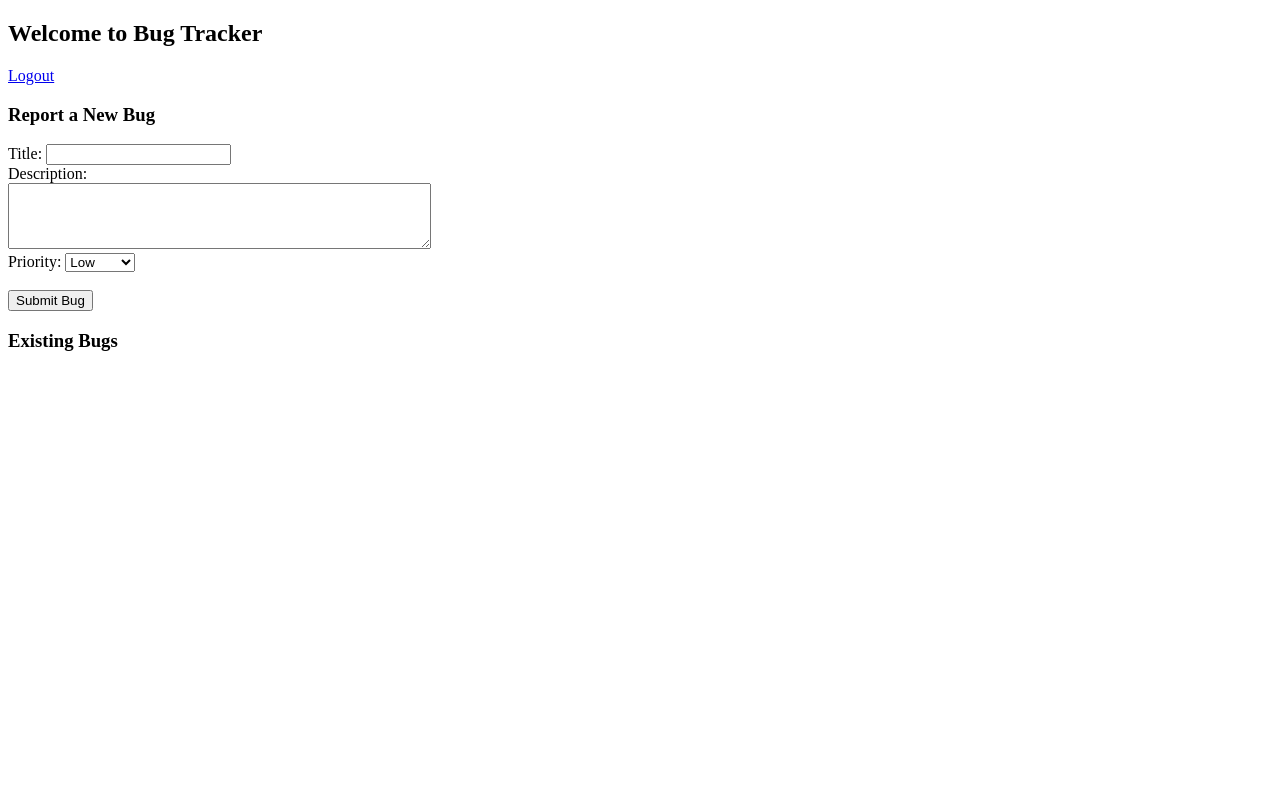
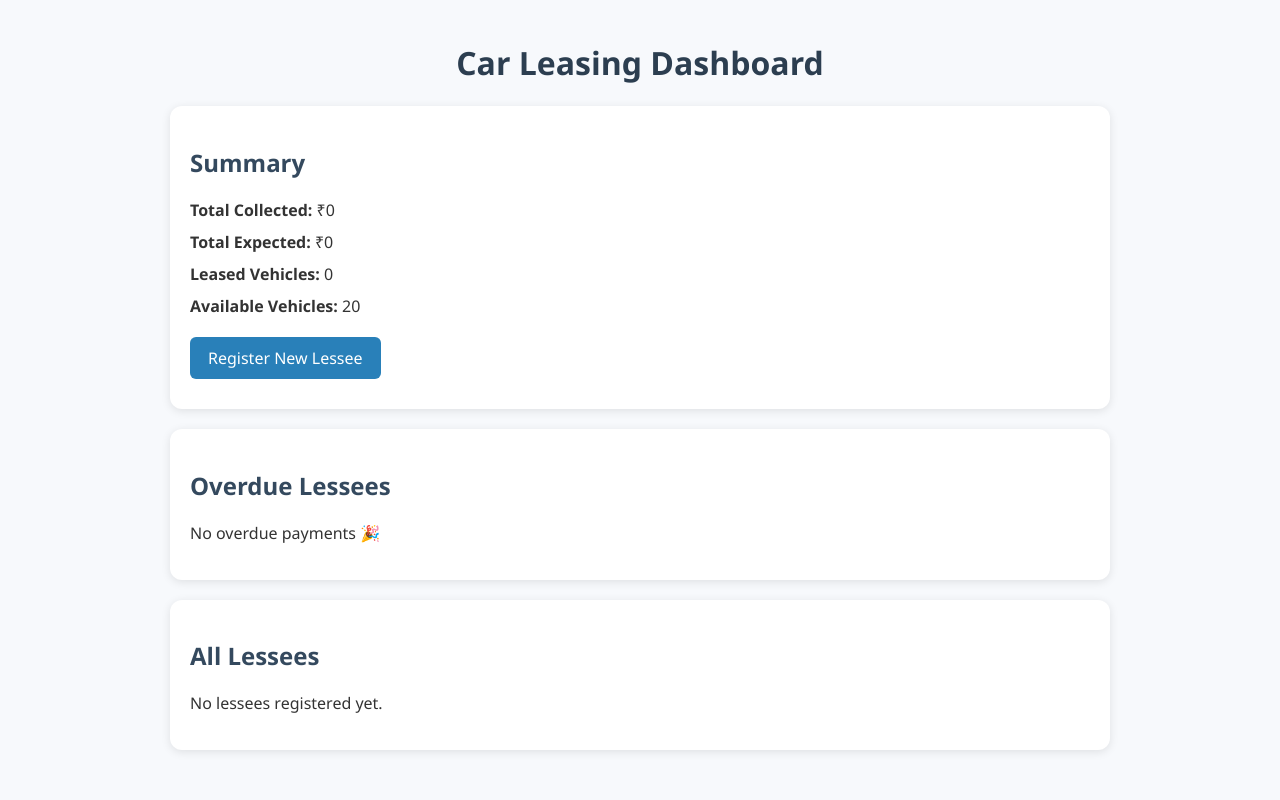
Before and after one commit to Anu-coder-2003/car-leasing-mvp-intern-project, a Flask app: page / in a window 1280 px wide. Run offline with Flask 3, Linux system fonts and the light colour scheme.

Commit message:
Update dashboard.html

```diff
--- a/templates/dashboard.html
+++ b/templates/dashboard.html
@@ -1,29 +1,133 @@
 <!DOCTYPE html>
-<html>
+<html lang="en">
 <head>
-    <title>Dashboard - Bug Tracker</title>
+  <meta charset="UTF-8">
+  <title>Car Leasing Dashboard</title>
+  <style>
+    body {
+      font-family: 'Segoe UI', sans-serif;
+      background: #f7f9fc;
+      color: #333;
+      margin: 0;
+      padding: 20px;
+    }
+    h1 {
+      text-align: center;
+      color: #2c3e50;
+    }
+    .summary, .lessee-section {
+      max-width: 900px;
+      margin: 20px auto;
+      background: #ffffff;
+      padding: 20px;
+      border-radius: 12px;
+      box-shadow: 0 2px 10px rgba(0,0,0,0.1);
+    }
+    .summary h2, .lessee-section h2 {
+      color: #34495e;
+    }
+    .summary p {
+      font-size: 16px;
+      margin: 10px 0;
+    }
+    .btn {
+      display: inline-block;
+      padding: 10px 18px;
+      margin: 10px 0;
+      background-color: #2980b9;
+      color: white;
+      text-decoration: none;
+      border-radius: 6px;
+    }
+    table {
+      width: 100%;
+      border-collapse: collapse;
+      margin-top: 16px;
+    }
+    th, td {
+      padding: 12px;
+      text-align: left;
+      border-bottom: 1px solid #ddd;
+    }
+    th {
+      background-color: #f0f4f8;
+    }
+    form button {
+      background: #27ae60;
+      color: white;
+      border: none;
+      padding: 6px 12px;
+      border-radius: 4px;
+      cursor: pointer;
+    }
+    form button:hover {
+      background: #219150;
+    }
+    .overdue {
+      color: red;
+      font-weight: bold;
+    }
+  </style>
 </head>
 <body>
-    <h2>Welcome to Bug Tracker</h2>
-    <a href="/logout">Logout</a>
-    <h3>Report a New Bug</h3>
-    <form method="post" action="/report">
-        Title: <input type="text" name="title" required><br>
-        Description:<br><textarea name="description" rows="4" cols="50" required></textarea><br>
-        Priority:
-        <select name="priority">
-            <option>Low</option>
-            <option>Medium</option>
-            <option>High</option>
-        </select><br><br>
-        <input type="submit" value="Submit Bug">
-    </form>
+  <h1>Car Leasing Dashboard</h1>
 
-    <h3>Existing Bugs</h3>
-    <ul>
-        {% for bug in bugs %}
-            <li><strong>{{ bug.title }}</strong> - {{ bug.status }} ({{ bug.priority }})</li>
+  <div class="summary">
+    <h2>Summary</h2>
+    <p><strong>Total Collected:</strong> ₹{{ total_collected }}</p>
+    <p><strong>Total Expected:</strong> ₹{{ total_expected }}</p>
+    <p><strong>Leased Vehicles:</strong> {{ leased }}</p>
+    <p><strong>Available Vehicles:</strong> {{ available }}</p>
+    <a class="btn" href="{{ url_for('register') }}">Register New Lessee</a>
+  </div>
+
+  <div class="lessee-section">
+    <h2>Overdue Lessees</h2>
+    {% if overdue %}
+      <ul class="overdue">
+        {% for name in overdue %}
+          <li>{{ name }}</li>
         {% endfor %}
-    </ul>
+      </ul>
+    {% else %}
+      <p>No overdue payments 🎉</p>
+    {% endif %}
+  </div>
+
+  <div class="lessee-section">
+    <h2>All Lessees</h2>
+    {% if lessees %}
+    <table>
+      <tr>
+        <th>Name</th>
+        <th>Vehicle ID</th>
+        <th>Email</th>
+        <th>Phone</th>
+        <th>Payments</th>
+        <th>Pay</th>
+      </tr>
+      {% for name, info in lessees.items() %}
+        <tr>
+          <td>{{ name }}</td>
+          <td>{{ info.vehicle_id }}</td>
+          <td>{{ info.email }}</td>
+          <td>{{ info.phone }}</td>
+          <td>
+            {% for p in payments[name] %}
+              ₹{{ p.amount }} ({{ p.date }})<br>
+            {% endfor %}
+          </td>
+          <td>
+            <form action="{{ url_for('pay', lessee=name) }}" method="POST">
+              <button type="submit">Pay ₹{{ LEASE_AMOUNT }}</button>
+            </form>
+          </td>
+        </tr>
+      {% endfor %}
+    </table>
+    {% else %}
+      <p>No lessees registered yet.</p>
+    {% endif %}
+  </div>
 </body>
 </html>
```
